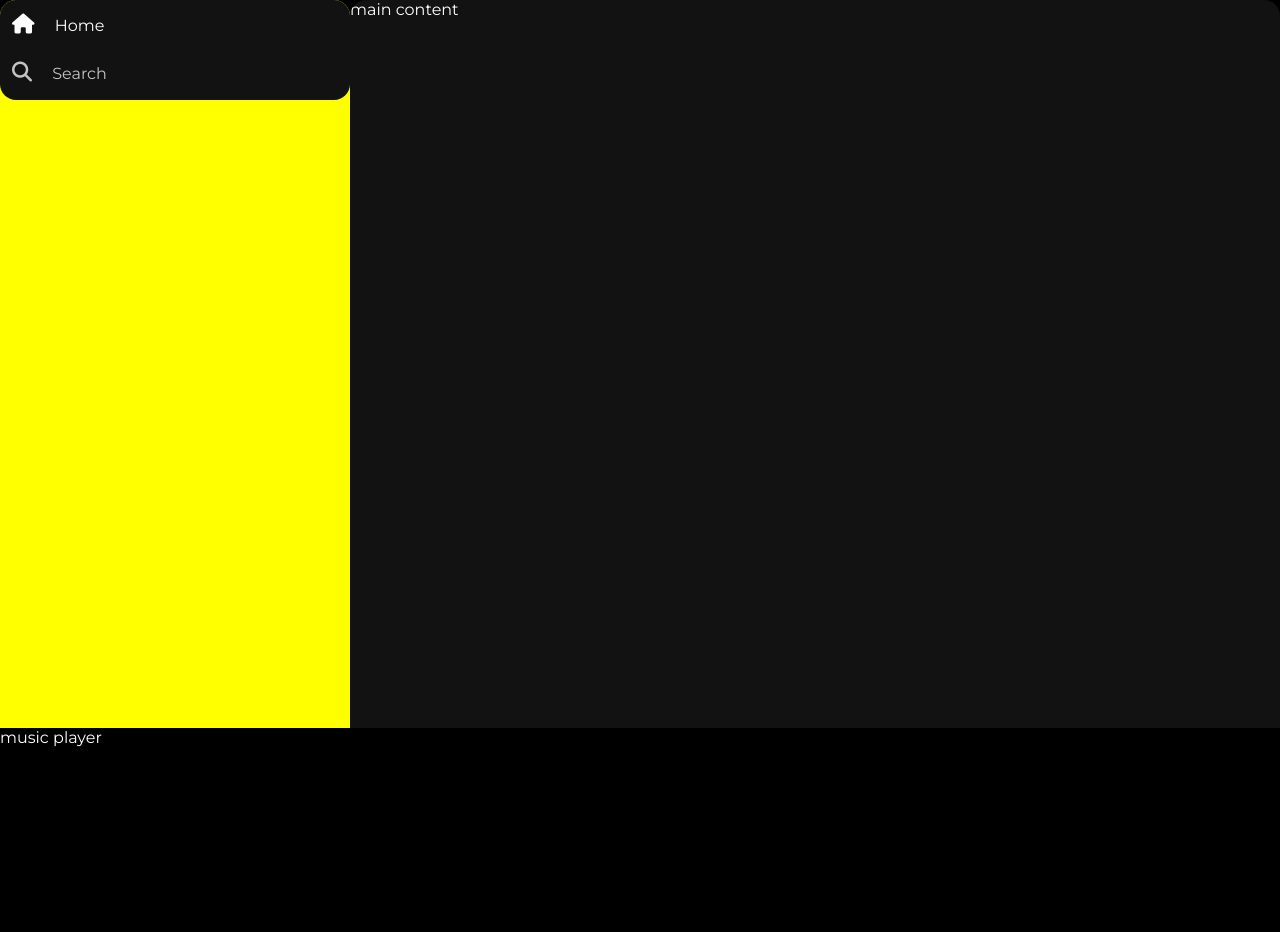
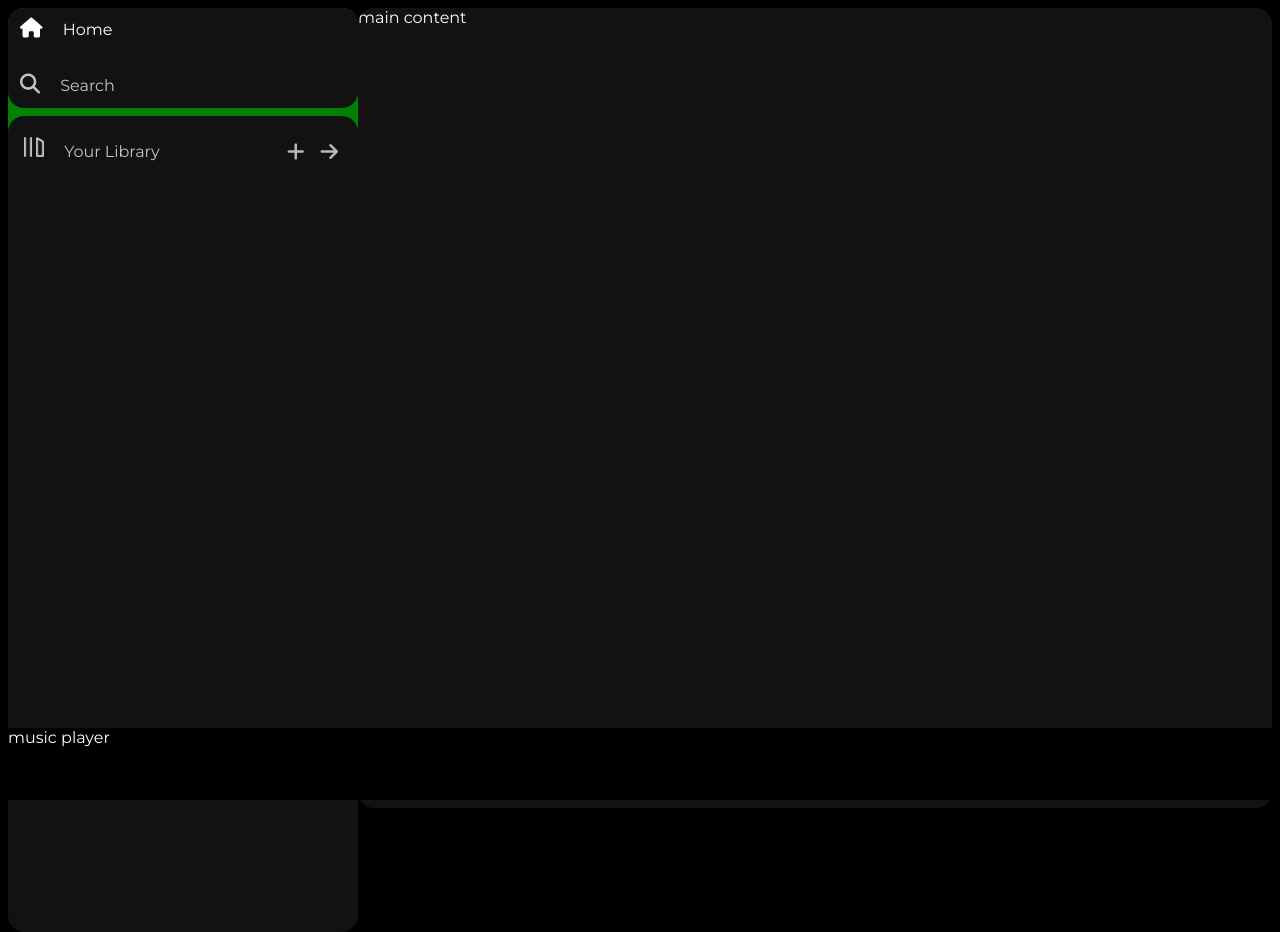
Before and after one commit to hemangsengar/Spotify-Clone-Website, a plain HTML site: page index.html in a window 1280 px wide. Before the commit the page ends 800 px from the top, so only its background shows below. Drawn offline with Linux system fonts and the light colour scheme.

Commit message:
bottom sidebar

```diff
--- a/index.html
+++ b/index.html
@@ -25,7 +25,21 @@
                     <a href="#">Search</a>
                 </div>
             </div>
-            <div class="library"></div>
+            <div class="library">
+                <div class="options">
+                    <div class="lib-option nav-option">
+                        <img src="./assets/library_icon.png">
+                        <a href="#">Your Library</a>
+                    </div>
+                    <div class="icons">
+                        <i class="fa-solid fa-plus"></i>
+                        <i class="fa-solid fa-arrow-right"></i>
+                    </div>
+                </div>
+                <div class="lib-box">
+
+                </div>
+            </div>
         </div>
         <div class="main-content">main content</div>
         <div class="music-player">music player</div>
--- a/style.css
+++ b/style.css
@@ -9,10 +9,11 @@ body {
 .main {
     display: flex;
     height: 100vh;
+    padding: 0.5rem;
 }
 
 .sidebar {
-    background-color: yellow;
+    background-color: green;
     width: 350px;
     border-radius: 1rem; /* 1rem = 8px*/
 }
@@ -51,7 +52,7 @@ a {
 .nav-option {
     line-height: 2.5rem;
     opacity: 0.75;
-    padding: 0.25rem 0.75rem;
+    padding: 0.5rem 0.75rem;
 
 }
 
@@ -69,3 +70,37 @@ a {
     font-size: 1rem;
     margin-left: 1rem;
 }
+
+.library{
+    background-color: #121212;
+    border-radius: 1rem;
+    height: 100%;
+    margin-top: 0.5rem;
+    padding: 0.5rem 0.25rem;
+
+}
+
+.options{
+    display: flex;
+    justify-content: space-between;
+    align-items: center;
+}
+
+.lib-option img {
+    height: 1.25rem;
+    width: 1.25rem;
+}
+
+.icons {
+    font-size: 1.25rem;
+    display: flex;
+}
+.icons i {
+    opacity: 0.7;
+    margin-right: 1rem;
+}
+
+.icons i:hover{
+    opacity: 1;
+
+}
```
